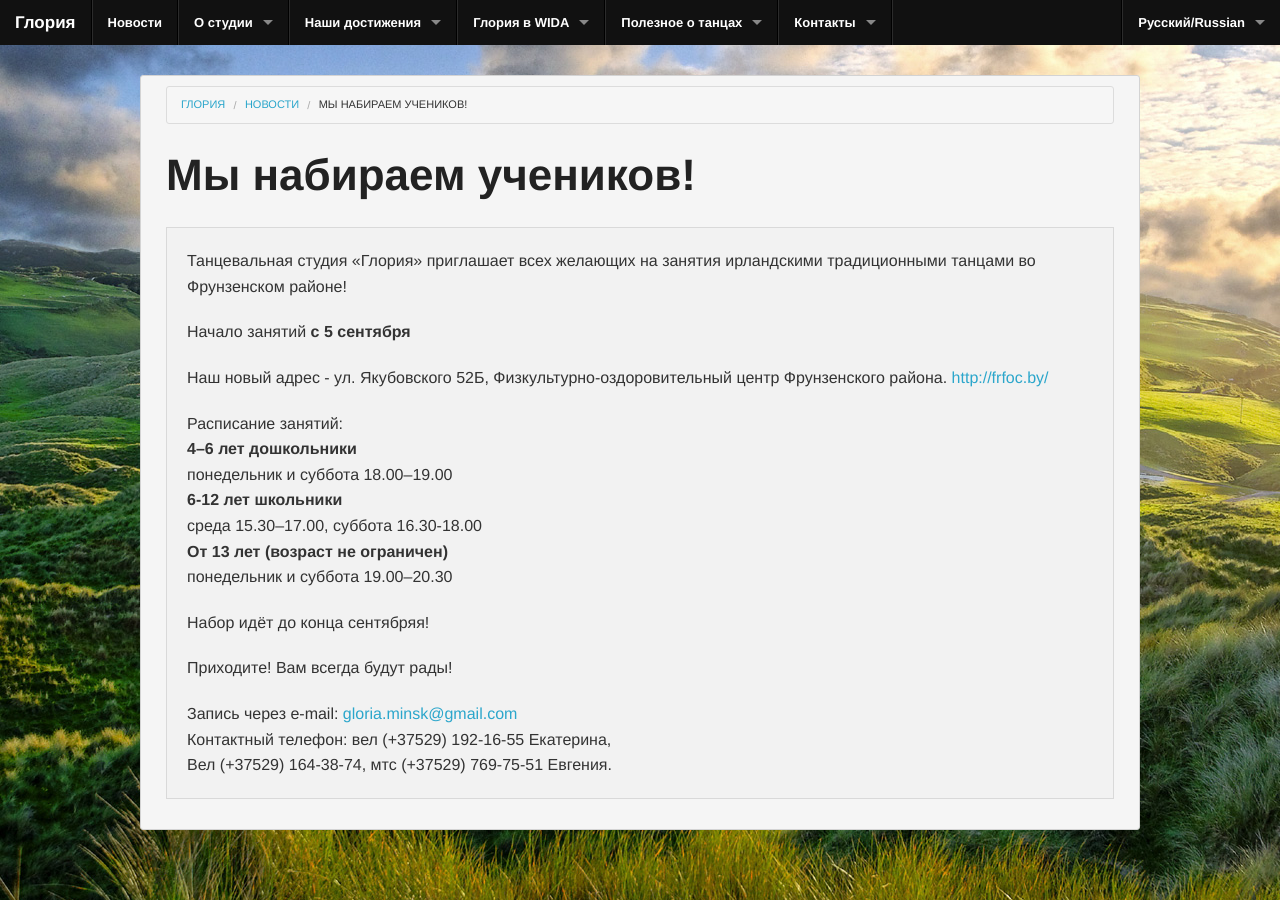
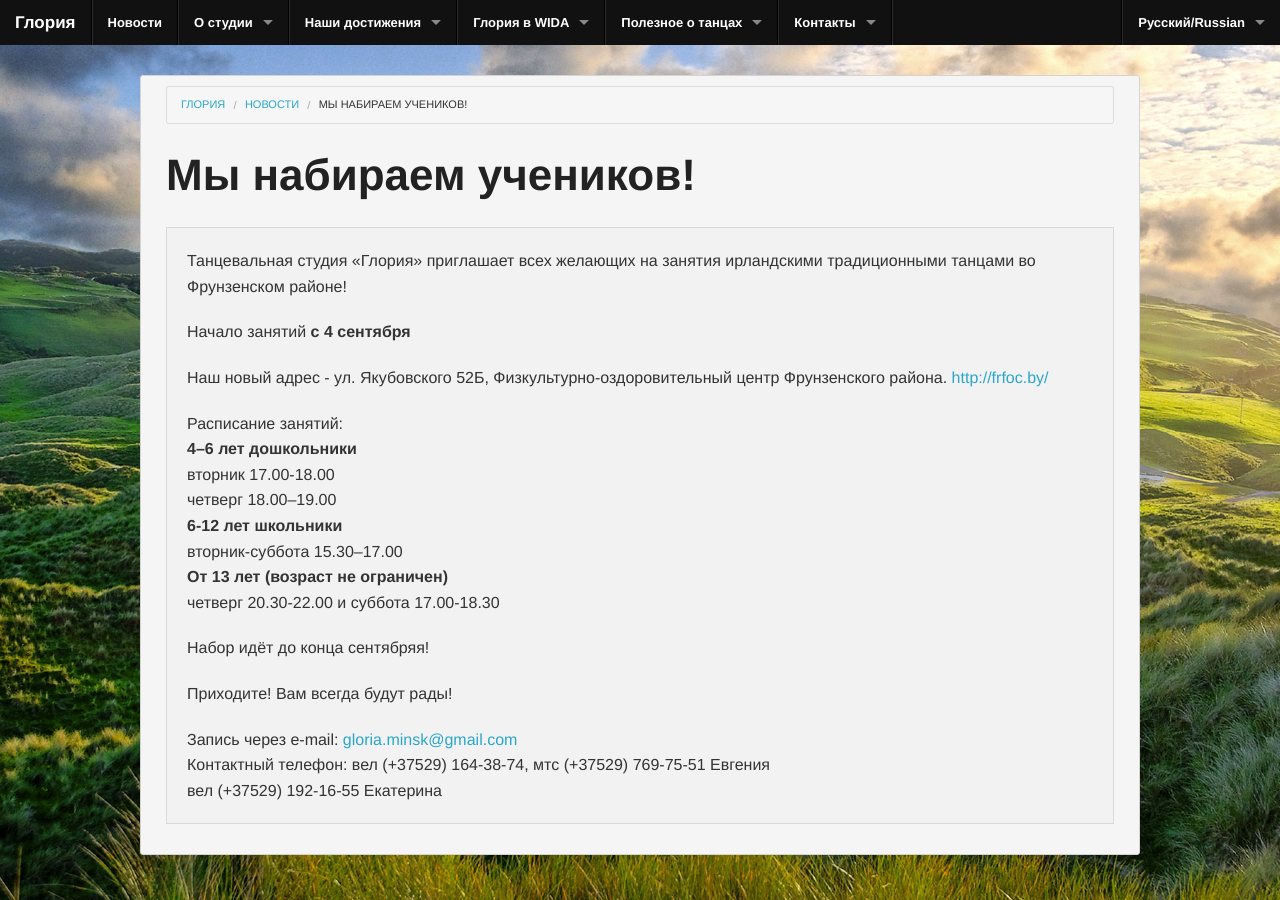
Before and after one commit to gloria-studio/gloria-studio.github.io, a Jekyll site: the page built from _posts/2015-08-26-we-recruit-studens.md, in a window 1280 px wide. Built offline with Jekyll 4.4.1, drawn with Linux system fonts in a browser that asks for light colours.

Commit message:
Update 2015-08-26-we-recruit-studens.md

```diff
--- a/_posts/2015-08-26-we-recruit-studens.md
+++ b/_posts/2015-08-26-we-recruit-studens.md
@@ -16,23 +16,24 @@ published: true
 
 Танцевальная студия «Глория» приглашает всех желающих на занятия ирландскими традиционными танцами во Фрунзенском районе!
 
-Начало занятий **с 5 сентября**
+Начало занятий **с 4 сентября**
 
 
 Наш новый адрес - ул. Якубовского 52Б, Физкультурно-оздоровительный центр Фрунзенского района. <http://frfoc.by/>
 
 Расписание занятий:
 **4--6 лет дошкольники**
-понедельник и суббота 18.00--19.00
+вторник 17.00-18.00
+четверг 18.00--19.00
 **6-12 лет школьники**
-среда 15.30--17.00, суббота 16.30-18.00
+вторник-суббота 15.30--17.00
 **От 13 лет (возраст не ограничен)**
-понедельник и суббота 19.00--20.30
+четверг 20.30-22.00 и суббота 17.00-18.30
 
 Набор идёт до конца сентябряя!
 
 Приходите! Вам всегда будут рады!
 
 Запись через e-mail: <mailto:gloria.minsk@gmail.com>
-Контактный телефон: вел (+37529) 192-16-55 Екатерина,
-Вел (+37529) 164-38-74, мтс (+37529) 769-75-51 Евгения.
+Контактный телефон: вел (+37529) 164-38-74, мтс (+37529) 769-75-51 Евгения
+вел (+37529) 192-16-55 Екатерина
```
